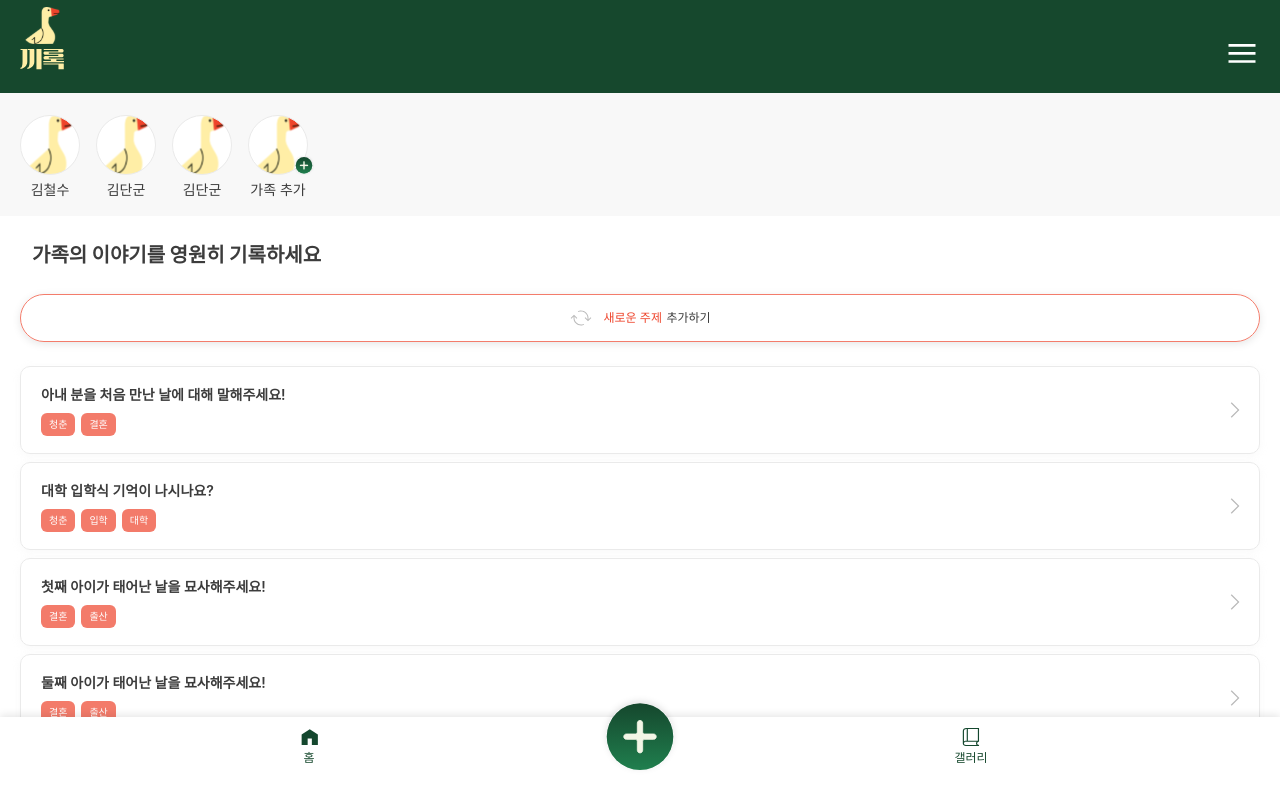
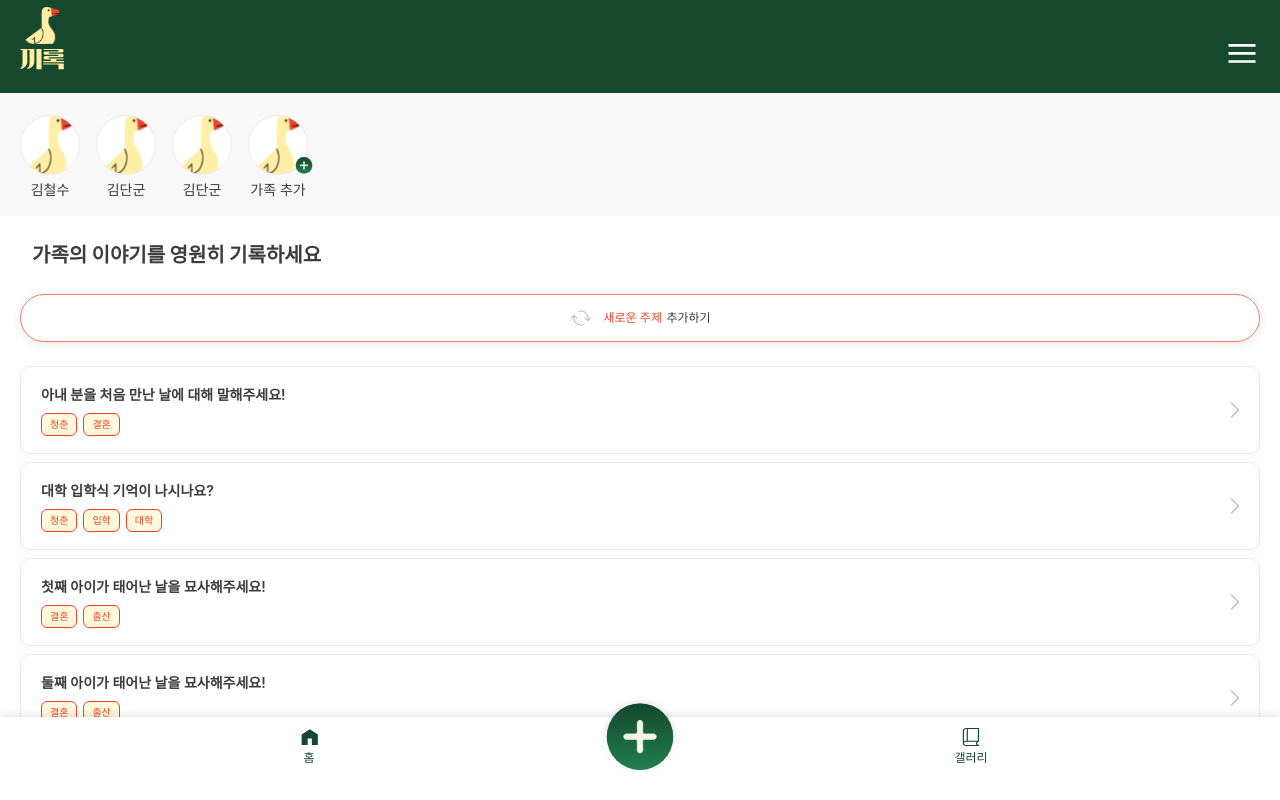
Before and after one commit to SPARCS-Service-Hackathon-2024/A12-Frontend, a Next.js app: page /home in a window 1280 px wide. Built offline with nearby package versions, Linux system fonts and the light colour scheme.

Commit message:
✨ topic 클릭 시 add 로 넘어가기

```diff
--- a/src/pageComponents/Home/StoryTopic.tsx
+++ b/src/pageComponents/Home/StoryTopic.tsx
@@ -63,12 +63,4 @@ const topics = [
     title: "둘째 아이가 태어난 날을 묘사해주세요!",
     tags: ["결혼", "출산"],
   },
-  {
-    title: "둘째 아이가 태어난 날을 묘사해주세요!",
-    tags: ["결혼", "출산"],
-  },
-  {
-    title: "둘째 아이가 태어난 날을 묘사해주세요!",
-    tags: ["결혼", "출산"],
-  },
 ];
--- a/src/pageComponents/Home/Tag.tsx
+++ b/src/pageComponents/Home/Tag.tsx
@@ -1,3 +1,4 @@
+import { redPointColor } from "@/constants/color";
 import { Box, Flex, Text } from "@chakra-ui/react";
 
 export interface TagProps {
@@ -11,10 +12,13 @@ function Tag({ name }: TagProps) {
       px={"8px"}
       borderRadius={"6px"}
       align={"center"}
-      background={"rgba(238, 68, 43, 0.70)"}
+      borderWidth={"1px"}
+      borderStyle={"solid"}
+      borderColor={redPointColor}
+      background={"rgba(255, 238, 166, 0.40)"}
     >
       <Text
-        color={"white"}
+        color={redPointColor}
         fontSize={"10px"}
         fontWeight={500}
       >
--- a/src/pageComponents/Home/Topic.tsx
+++ b/src/pageComponents/Home/Topic.tsx
@@ -7,6 +7,7 @@ import {
   VStack,
 } from "@chakra-ui/react";
 import Tag from "./Tag";
+import { useRouter } from "next/router";
 
 export interface TopicProps {
   title: string;
@@ -14,6 +15,12 @@ export interface TopicProps {
 }
 
 function Topic({ title, tags }: TopicProps) {
+  const router = useRouter();
+
+  const handleClick = () => {
+    router.push(`/add?title=${title}`);
+  };
+
   return (
     <Flex
       w={"100%"}
@@ -27,6 +34,7 @@ function Topic({ title, tags }: TopicProps) {
       boxShadow={
         "0px 2px 8px 0px rgba(217, 217, 217, 0.15);"
       }
+      onClick={handleClick}
     >
       <VStack align={"flex-start"}>
         <Text fontSize={"14px"} fontWeight={600}>
```
Also changed, not shown: src/pageComponents/Add/Add.tsx (+13 -1 lines).
